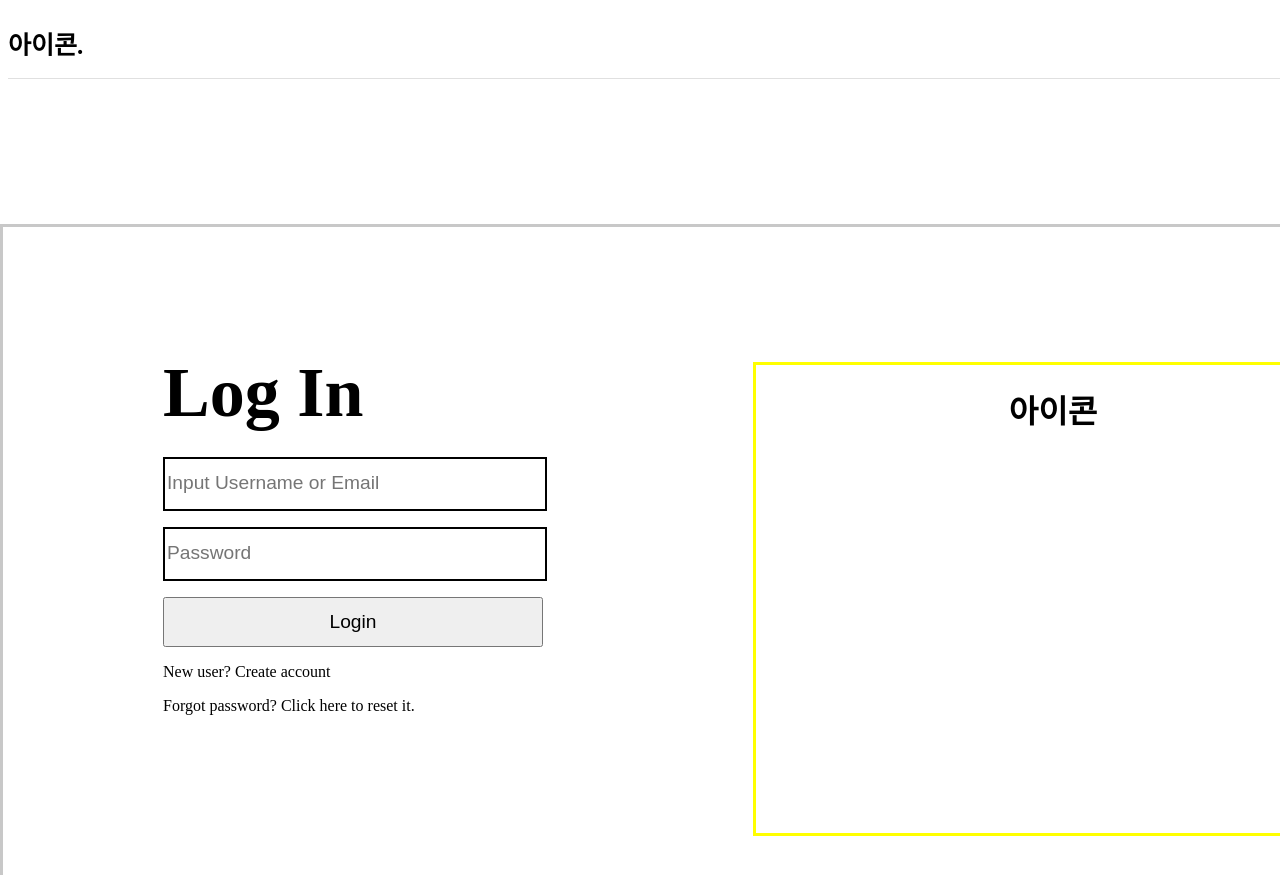
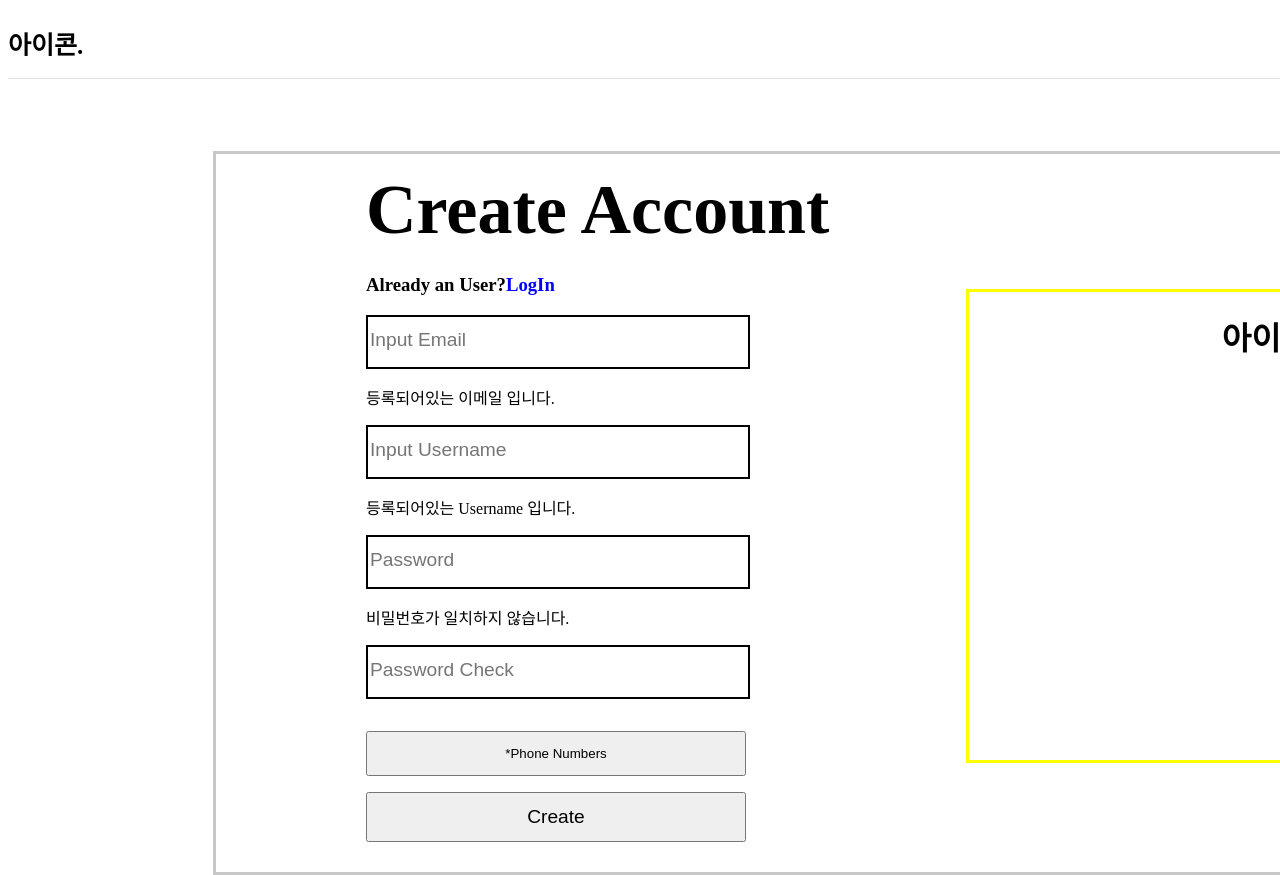
Before and after one commit to limsoo5788/ss_react, a React (Create React App) app: page / in a window 1280 px wide. Shown: the top 875 px of the page. Before the commit the page ends 807 px from the top, so only its background shows below. Built offline with nearby package versions, Linux system fonts and the light colour scheme.

Commit message:
1. main 컴포넌트 구현 part.2(회원가입 컴포넌트) 1.1 css 수정(NonLogined, NonLoginedContents class의 position 재지정

```diff
--- a/src/css/main.css
+++ b/src/css/main.css
@@ -7,17 +7,16 @@
 .NonLogined{
     width: 1500px;
     height: 100%;
-    position: fixed;
+    position: relative;
     margin: 0 auto;
-    left: 0;
-    right: 0;
 }
 .NonLoginedContents{
     width: 100%;
     height: 718px;
-    margin-top: 145px;
     border: 3px solid rgb(200, 200, 200);
     box-shadow: 10px 7px 6px rgb(224, 224, 224);
+    position: absolute;
+    top: 10%;
 }
 .ContentsBox{
     width: 1200px;
@@ -26,15 +25,26 @@
     display: flex;
     box-sizing: border-box;
 }
+.IconBox{
+    width: 600px;
+}
+.Icon{
+    height: 468px;
+    border:3px solid yellow;
+    margin: 135px 0;
+    text-align: center;
+}
 .Contents{
     width: 600px;
 }
+
+/* 로그인 컴포넌트 디자인 */
 .LoginContents{
     height: 583px;
     margin-top: 100px;
     padding: 10px;
 }
-.LoginContents h1{
+.LoginContents h1, .RegisterContents h1{
     font-size: 70px;
     margin: 1rem 0 1.5rem 0;
 }
@@ -46,7 +56,7 @@
     border: 2px solid rgb(0, 0, 0);
     margin: 1rem 0;
 }
-.LoginForm input[type=text], .LoginForm input[type=password]{
+input[type=text], input[type=password]{
     width: 360px;
     height: 45px;
     border: none;
@@ -57,12 +67,20 @@ input[type=submit]{
     font-size: 1.2rem;
 }
 
-.IconBox{
-    width: 600px;
+.CASBox p{
+    font-weight: bold;
+    font-size: 1rem;
 }
-.Icon{
-    height: 468px;
-    border:3px solid yellow;
-    margin: 135px 0;
-    text-align: center;
+.CASBox p a, .RegisterContents h3 a{
+    color: rgb(0, 0, 255);
 }
+.CASBox p a:hover, .RegisterContents h3 a:hover{
+    color: rgb(0, 188, 255);
+}
+
+/* 회원가입 컴포넌트 디자인 */
+#PhoneApi{
+    width: 380px;
+    height: 45px;
+    margin: 1rem 0;
+}
--- a/src/main/main.js
+++ b/src/main/main.js
@@ -14,7 +14,7 @@ function Main(){
 
 function NonLogined(){
     // var contents = null;
-    var contents = <LogIn />
+    var contents = <Register />
     return(
         <div className="NonLogined">
             <div className="NonLoginedContents">
@@ -44,7 +44,7 @@ function LogIn(){
                 <div className="InputBox">
                     <input type="password" id="pw" name="pw" placeholder="Password" />
                 </div>
-                <input type="Submit" value="Login" />
+                <input type="submit" value="Login" />
             </form>
             <div className="CASBox">
                 <p>New user? <a>Create account</a> </p>
@@ -54,4 +54,39 @@ function LogIn(){
     )
 }
 
+function Register(){
+    return(
+        <div className="RegisterContents">
+            <h1>Create Account</h1>
+            <h3>
+                Already an User?
+                <a>LogIn</a>
+            </h3>
+            <form className="RegisterForm">
+                <div className="InputBox">
+                    <input type="text" id="id" name="id" placeholder="Input Email" />
+                </div>
+                <label for="id">등록되어있는 이메일 입니다.</label>
+                <div className="InputBox">
+                    <input type="text" id="username" name="username" placeholder="Input Username" />
+                </div>
+                <label for="username">등록되어있는 Username 입니다.</label>
+                <div className="InputBox">
+                    <input type="password" id="pw" name="pw" placeholder="Password" />
+                </div>
+                <label for="pw">비밀번호가 일치하지 않습니다.</label>
+                <div className="InputBox">
+                    <input type="password" id="pwCheck" name="pwCheck" placeholder="Password Check" />
+                </div>
+                <div>
+                    <button type="button" id="PhoneApi">*Phone Numbers</button>
+                </div>
+                <div>
+                    <input type="submit" value="Create" />
+                </div>
+            </form>
+        </div>
+    )
+}
+
 export default Main;
```
